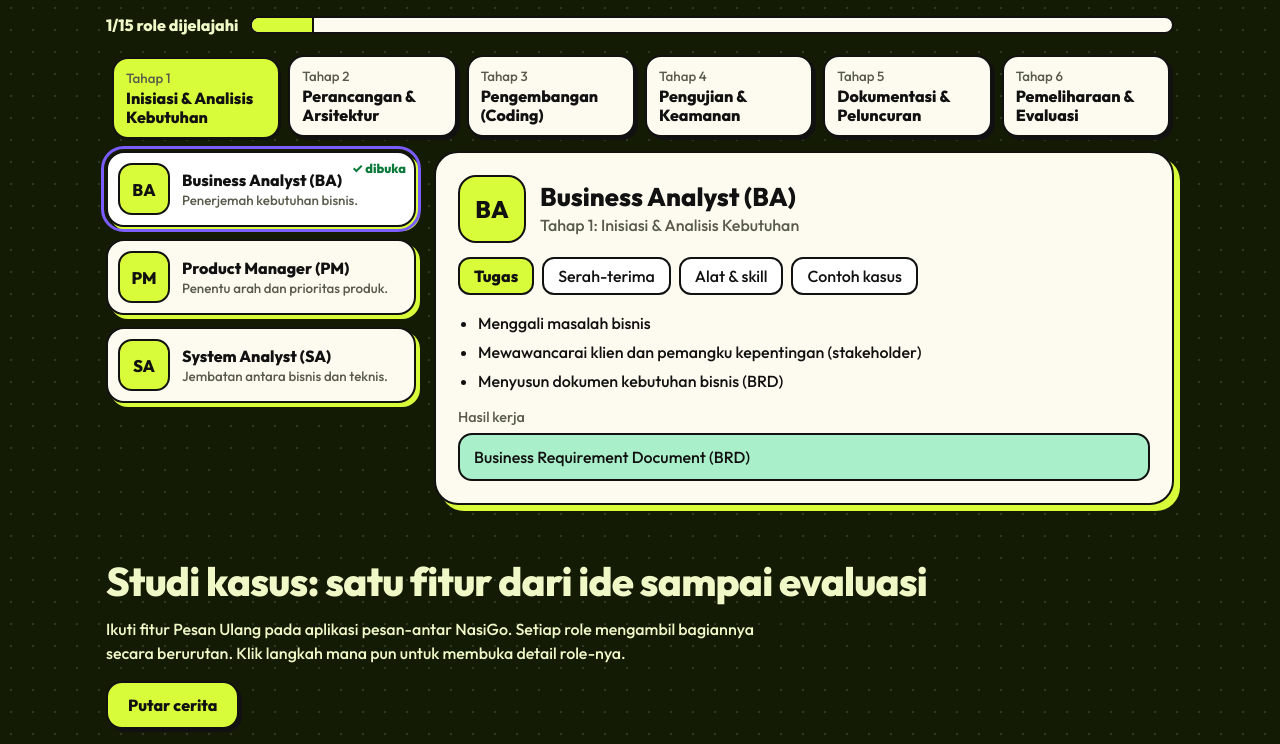
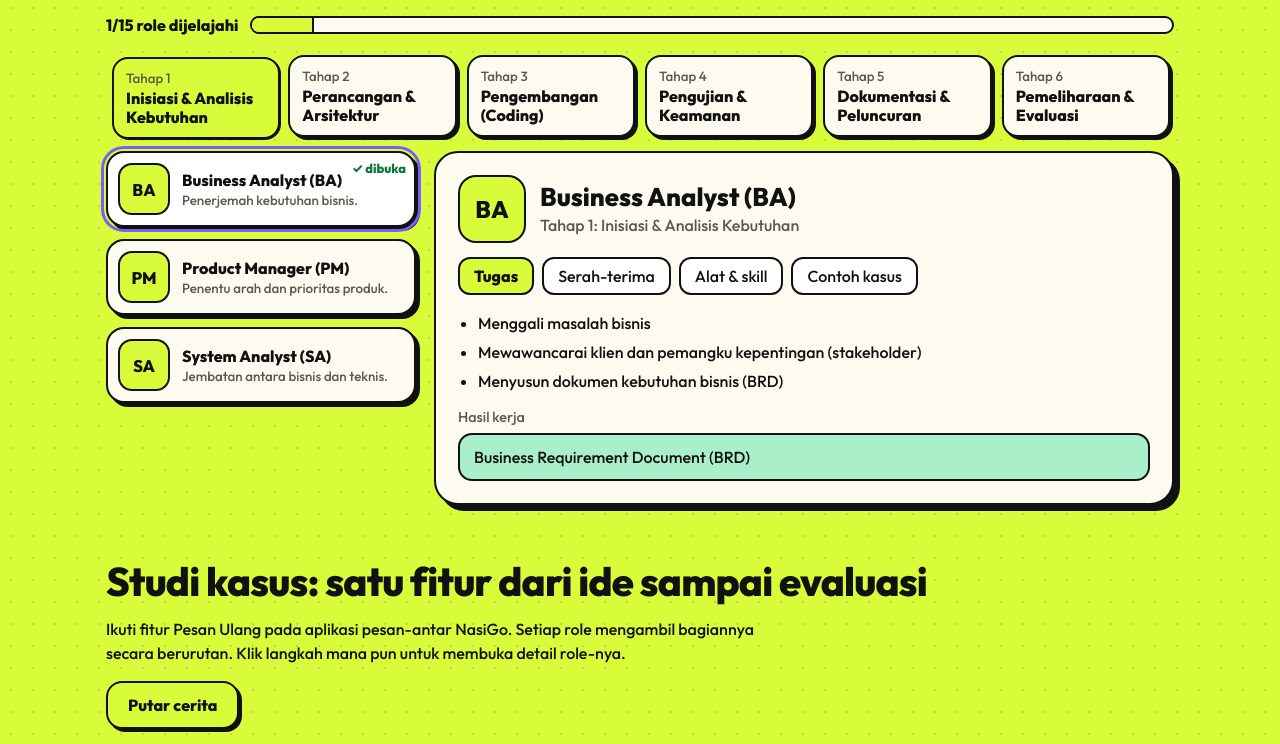
Before and after one commit to ArdiLH/peta-role-workflow, a plain HTML site: page index.html in a window 1280 px wide. Shown: the part 751-1495 px from the top of the page. Drawn offline with Linux system fonts and the light colour scheme.

Commit message:
Update index.html

```diff
--- a/index.html
+++ b/index.html
@@ -7,10 +7,11 @@
 <link href="https://fonts.googleapis.com/css2?family=Outfit:wght@300;500;800&display=swap" rel="stylesheet">
 <style>
 :root {
-    --bg: #141b05;
-    --on-bg: #f0f8c8;
+    /* Palet warna tetap: background hijau gelap, aksen lime terang */
+    --bg: #d8fb3a;
+    --on-bg: #111111;
     --paper: #fdfbf0;
-    --ink: #111;
+    --ink: #111111;
     --mute: #585b4b;
     --lime: #d8fb3a;
     --lav: #bdb6f7;
@@ -18,7 +19,7 @@
     --pink: #f9bcd8;
     --peach: #ffd793;
     --mint: #a9efc9;
-    --sh: #d8fb3a;
+    --sh: #111111;
 
     box-sizing: border-box;
 }
```
